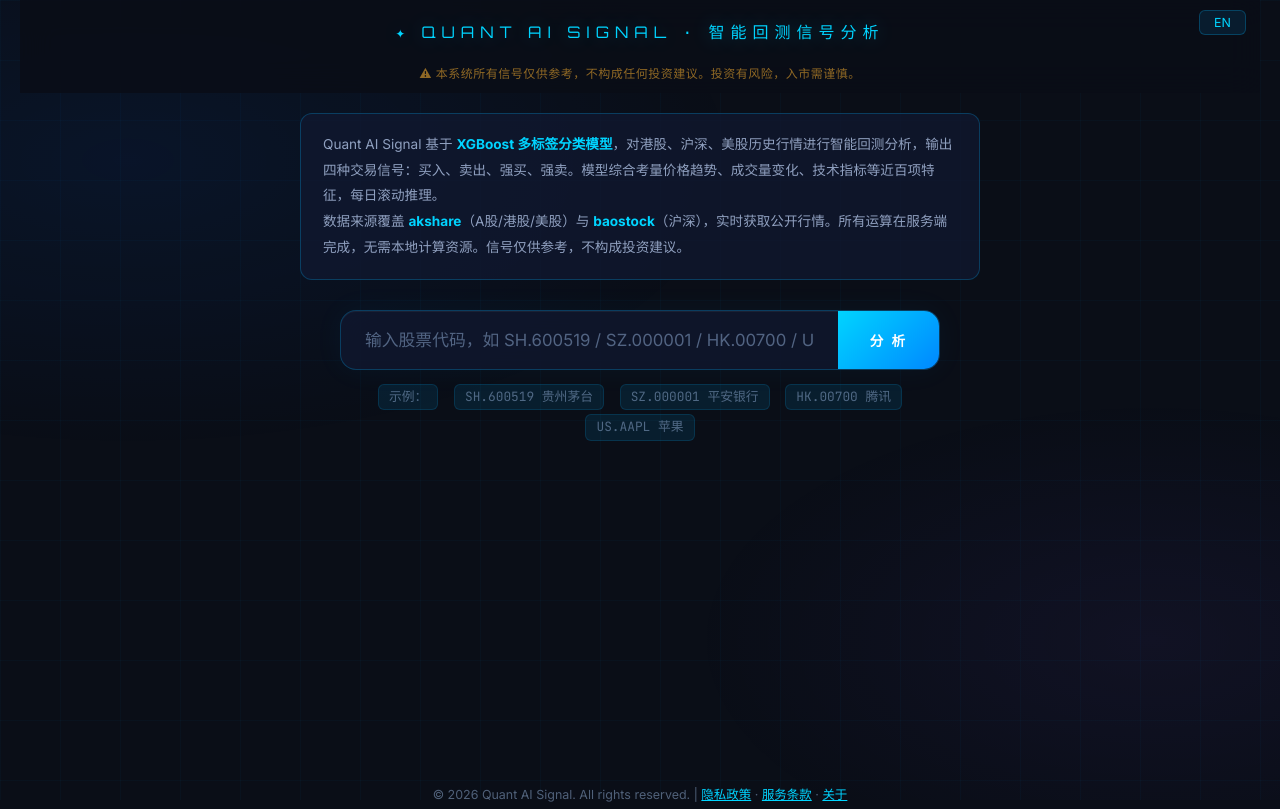
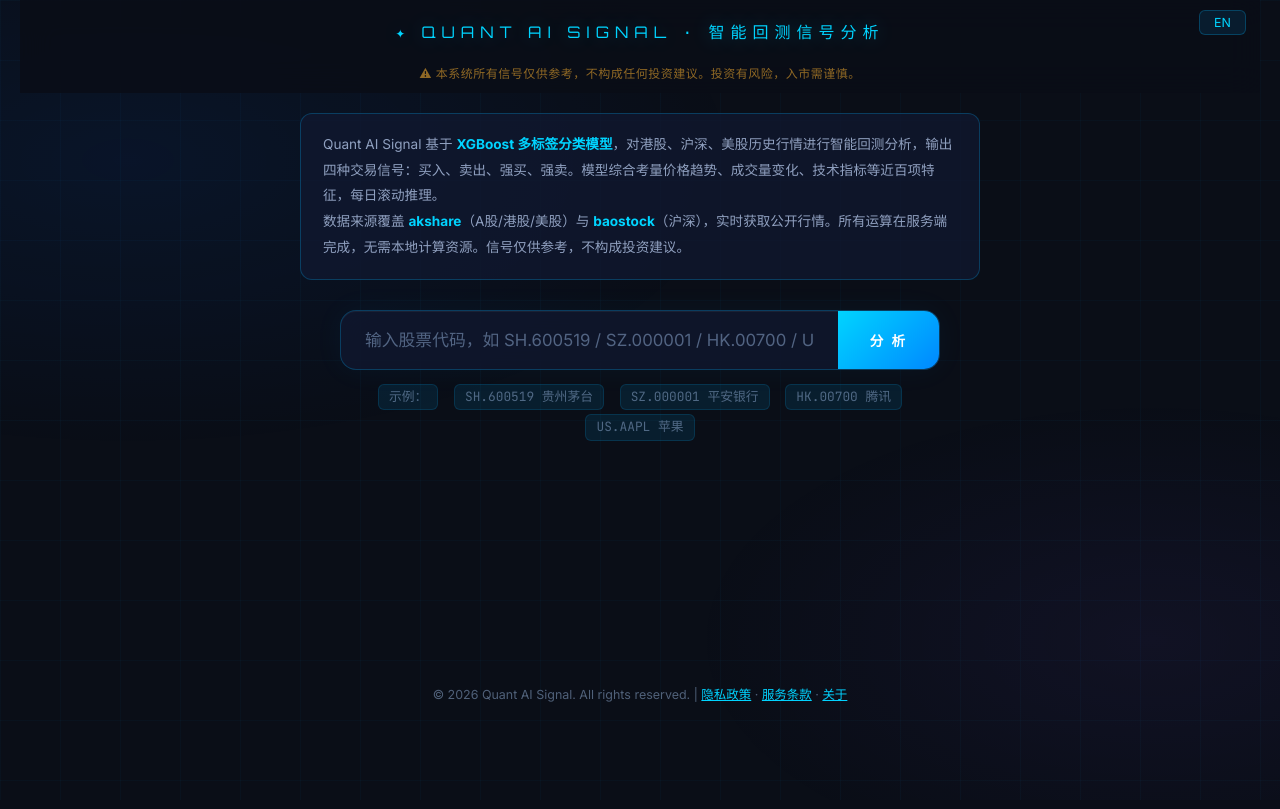
Before and after one commit to zhaoxusun/stock-quant-model, a Flask app: page / in a window 1280 px wide. After the commit the page ends 781 px from the top, so only its background shows below. Run offline with Flask 3, Linux system fonts and the light colour scheme; some libraries are stand-ins or nearby versions.

Commit message:
footer margin 200px

```diff
--- a/templates/index.html
+++ b/templates/index.html
@@ -543,7 +543,7 @@
   footer {
     text-align: center;
     padding: 2px 16px 4px;
-    margin-top: 300px;
+    margin-top: 200px;
     color: var(--text-dim);
     font-size: 0.78rem;
   }
```
